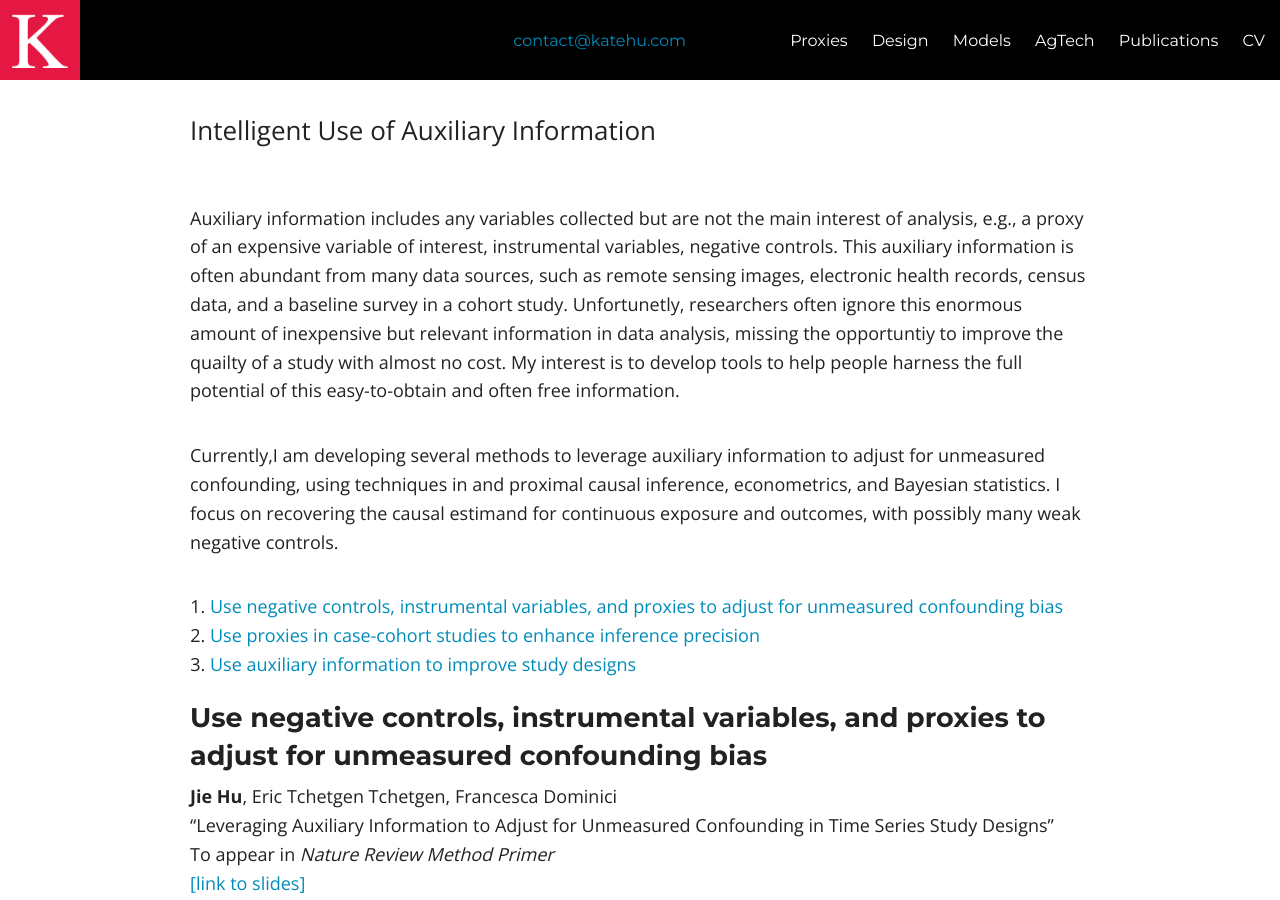
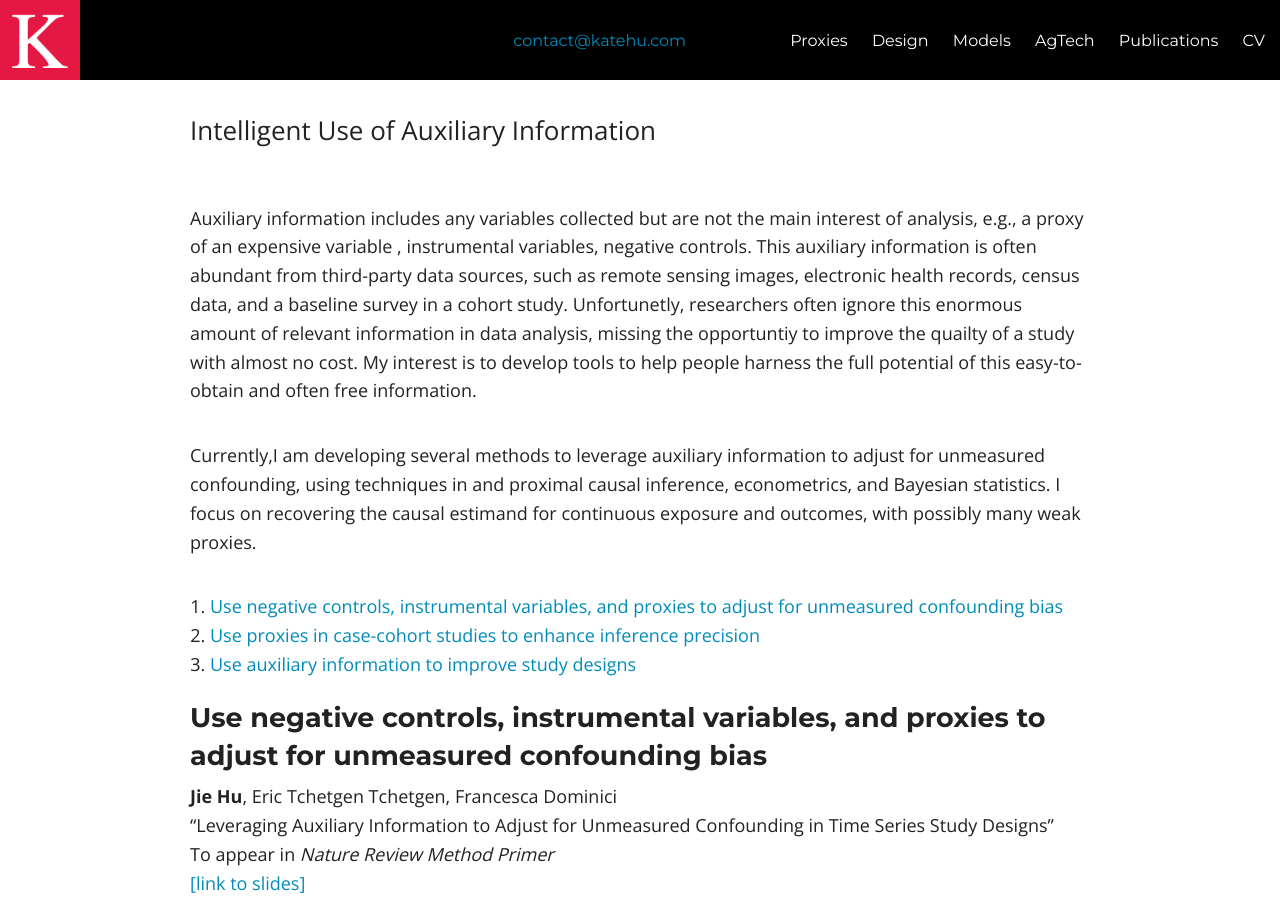
Before and after one commit to katehu/katehu.github.io, a Jekyll site: the page built from proxies.md, in a window 1280 px wide and 900 px high. Built offline with Jekyll 4.4.1, drawn with Linux system fonts in a browser that asks for light colours; nearby versions of some CDN libraries.

Commit message:
Update proxies.md

```diff
--- a/proxies.md
+++ b/proxies.md
@@ -6,10 +6,10 @@ title: Proxies
 
 Intelligent Use of Auxiliary Information
 
-Auxiliary information includes any variables collected but are not the main interest of analysis, e.g., a proxy of an expensive variable of interest, instrumental variables, negative controls. This auxiliary information is often abundant from many data sources, such as remote sensing images, electronic health records, census data, and a baseline survey in a cohort study. Unfortunetly, researchers often ignore this enormous amount of inexpensive but relevant information  in data analysis, missing the opportuntiy to improve the quailty of a study with almost no cost.  My interest is to develop tools to help people harness the full potential of this easy-to-obtain and often free information.
+Auxiliary information includes any variables collected but are not the main interest of analysis, e.g., a proxy of an expensive variable , instrumental variables, negative controls. This auxiliary information is often abundant from third-party data sources, such as remote sensing images, electronic health records, census data, and a baseline survey in a cohort study. Unfortunetly, researchers often ignore this enormous amount of relevant information  in data analysis, missing the opportuntiy to improve the quailty of a study with almost no cost.  My interest is to develop tools to help people harness the full potential of this easy-to-obtain and often free information.
 
 
-Currently,I am developing several methods to leverage auxiliary information to adjust for unmeasured confounding, using techniques in  and proximal causal inference, econometrics, and Bayesian statistics. I focus on recovering the causal estimand for continuous exposure and outcomes, with possibly many weak negative controls. <br/>
+Currently,I am developing several methods to leverage auxiliary information to adjust for unmeasured confounding, using techniques in  and proximal causal inference, econometrics, and Bayesian statistics. I focus on recovering the causal estimand for continuous exposure and outcomes, with possibly many weak proxies. <br/>
 
 1. [Use negative controls, instrumental variables, and proxies to adjust for unmeasured confounding bias](#bias)
 2. [Use proxies in case-cohort studies to enhance inference precision](#precision)
```
